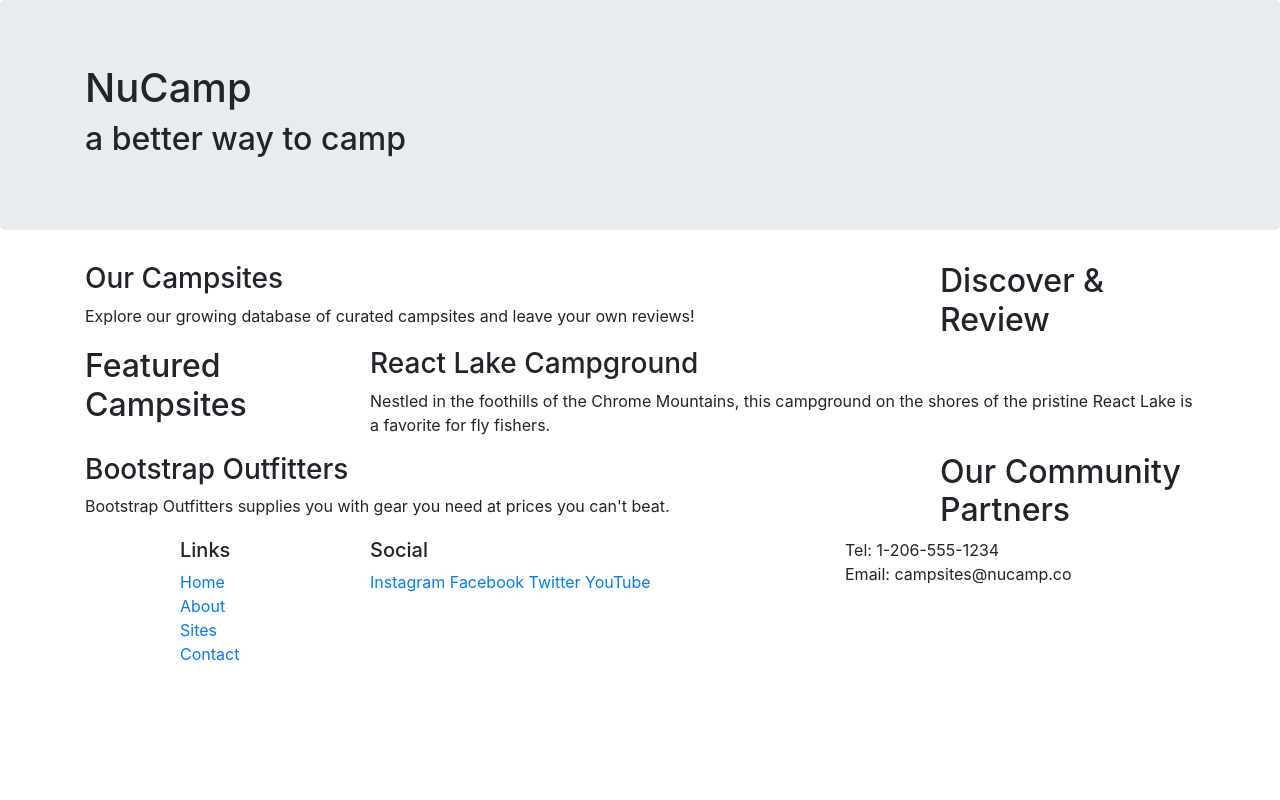
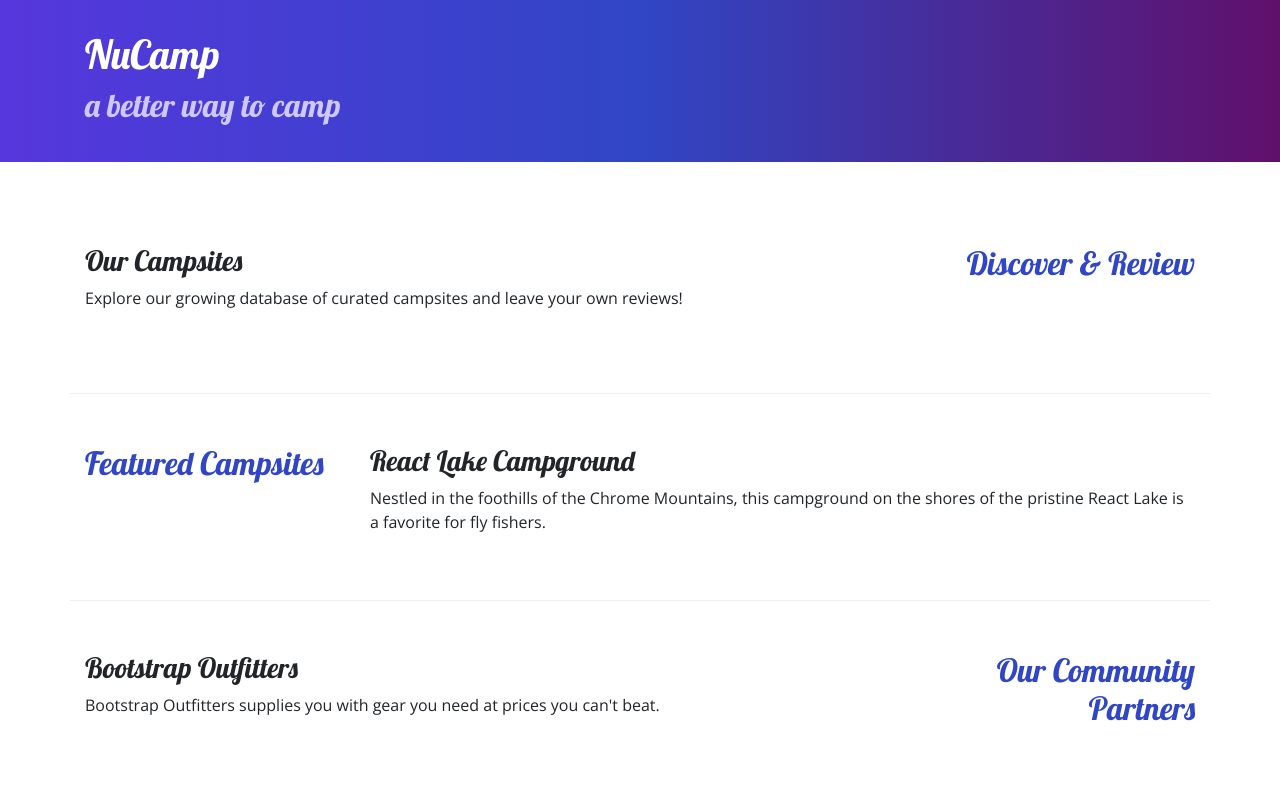
Before and after one commit to KenSparksDev/Bootstrap-Project, a website: page index.html in a window 1280 px wide. Shown: the top 800 px of the page. Drawn offline with nearby package versions, Linux system fonts and the light colour scheme.

Commit message:
CSS filed added. Bootstrap styling complete

```diff
--- /dev/null
+++ b/css/style.css
@@ -0,0 +1,32 @@
+body{
+    font-family: "open Sans", sans-serif;
+}
+h1, h2, h3{
+    font-family: "Lobster", "cursive";
+}
+
+h2{
+    color: #3046C5;
+}
+
+header h2{
+    color: #CEC8FF;
+
+}
+
+footer{
+    background-image: linear-gradient(#CEC8FF, white);
+    padding:20px 0;
+}
+
+.jumbotron{
+    padding:30px;
+    background-image: linear-gradient(to right, #5637DD, #3046C5, #60106B);
+    color:white;
+}
+
+.row-content{
+    padding: 50px 0px;
+    border-bottom: 1px ridge;
+    min-height:200px;
+}
--- a/index.html
+++ b/index.html
@@ -8,13 +8,14 @@
 
         <!-- Bootstrap CSS -->
         <link rel="stylesheet" href="node_modules/bootstrap/dist/css/bootstrap.min.css" />
-
+        <link rel="stylesheet" href="https://fonts.googleapis.com/css?family=Lobster|Open+Sans" />
+        <link rel="stylesheet" href="/css/style.css">
         <title>NuCamp: A Better Way To Camp</title>
     </head>
 
 <body>
 
-<header class="jumbotron">
+<header class="jumbotron jumbotron-fluid">
         <div class="container">
             <div class="row">
                 <div class="col">
@@ -25,10 +26,10 @@
         </div>
     </header>
 
-    <div class="container">
-        <div class="row">
+    <div class="container ">
+        <div class="row row-content alight-items-center">
             <div class="col-sm-4 order-sm-last col-md-3">
-                <h2>Discover & Review</h2>
+                <h2 class="text-sm-right">Discover & Review</h2>
             </div>
             <div class="col">
                 <h3>Our Campsites</h3>
@@ -38,7 +39,7 @@
     </div>
 
     <div class="container">
-        <div class="row">
+        <div class="row row-content alight-items-center">
             <div class="col-sm-4 col-md-3">
                 <h2>Featured Campsites</h2>
             </div>
@@ -50,9 +51,9 @@
     </div>
 
     <div class="container">
-            <div class="row">
+            <div class="row row-content">
                 <div class="col-sm-4 order-sm-last col-md-3">
-                    <h2>Our Community Partners</h2>
+                    <h2 class="text-sm-right">Our Community Partners</h2>
                 </div>
                 <div class="col">
                     <h3>Bootstrap Outfitters</h3>
@@ -73,14 +74,14 @@
                             <li><a href="#">Contact</a></li>
                         </ul>
                 </div>
-                <div class="col-6 col-sm-5">
+                <div class="col-6 col-sm-5 text-center">
                         <h5>Social</h5>
                         <a href="http://instagram.com/">Instagram</a>
                         <a href="http://facebook.com/">Facebook</a>
                         <a href="http://twitter.com/">Twitter</a>
                         <a href="http://youtube.com/">YouTube</a>
                 </div>
-                <div class="col-sm-4">
+                <div class="col-sm-4 text-center">
                         Tel: 1-206-555-1234<br />
                         Email: campsites@nucamp.co
                 </div>
```
